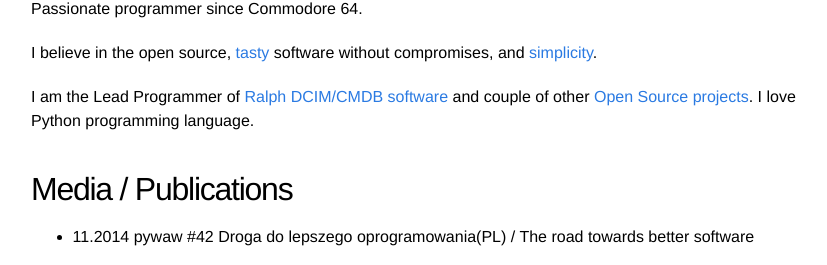
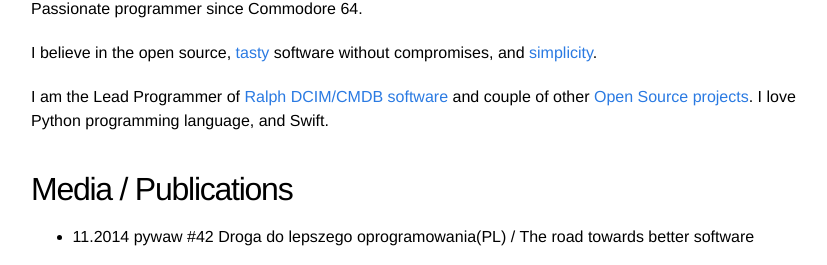
Before and after one commit to vi4m/vi4m.github.io, a Jekyll site: the page built from about.md, in a window 1280 px wide and 900 px high, cut to the strip 447-712 px from the top of the window. Shown: the whole strip, without its empty margins (209-1036 px from the left). Built offline with Jekyll 4.4.1, drawn with Linux system fonts in a browser that asks for light colours; comment, search, counter and statistics services are not loaded.

Commit message:
Update about.md

```diff
--- a/about.md
+++ b/about.md
@@ -21,7 +21,7 @@
 
 I believe in the open source, [tasty](http://40hz.se/fatmanifesto/principles.html) software without compromises, and [simplicity](http://legacy.python.org/dev/peps/pep-0020/ "Python Zen").
 
-I am the Lead Programmer of [Ralph DCIM/CMDB software]( http://ralph.allegrogroup.com) and couple of other [Open Source projects](/projects). I love Python programming language.
+I am the Lead Programmer of [Ralph DCIM/CMDB software]( http://ralph.allegrogroup.com) and couple of other [Open Source projects](/projects). I love Python programming language, and Swift.
 
 
 ## Media / Publications
@@ -46,3 +46,5 @@
 <iframe width="560" height="315" src="//www.youtube.com/embed/Eyc_rwQrrKY" frameborder="0" allowfullscreen></iframe>
 
 * Przemysław Wysota says a lot about CMDB module for Ralph on his [website](http://it5m.wordpress.com/2014/07/16/ralph-lord-of-the-cis-vol-1/)
+
+<a class="twitter-timeline" href="https://twitter.com/vi4m" data-widget-id="697501719907987456">Tweets by @vi4m</a> <script>!function(d,s,id){var js,fjs=d.getElementsByTagName(s)[0],p=/^http:/.test(d.location)?'http':'https';if(!d.getElementById(id)){js=d.createElement(s);js.id=id;js.src=p+"://platform.twitter.com/widgets.js";fjs.parentNode.insertBefore(js,fjs);}}(document,"script","twitter-wjs");</script>
```
